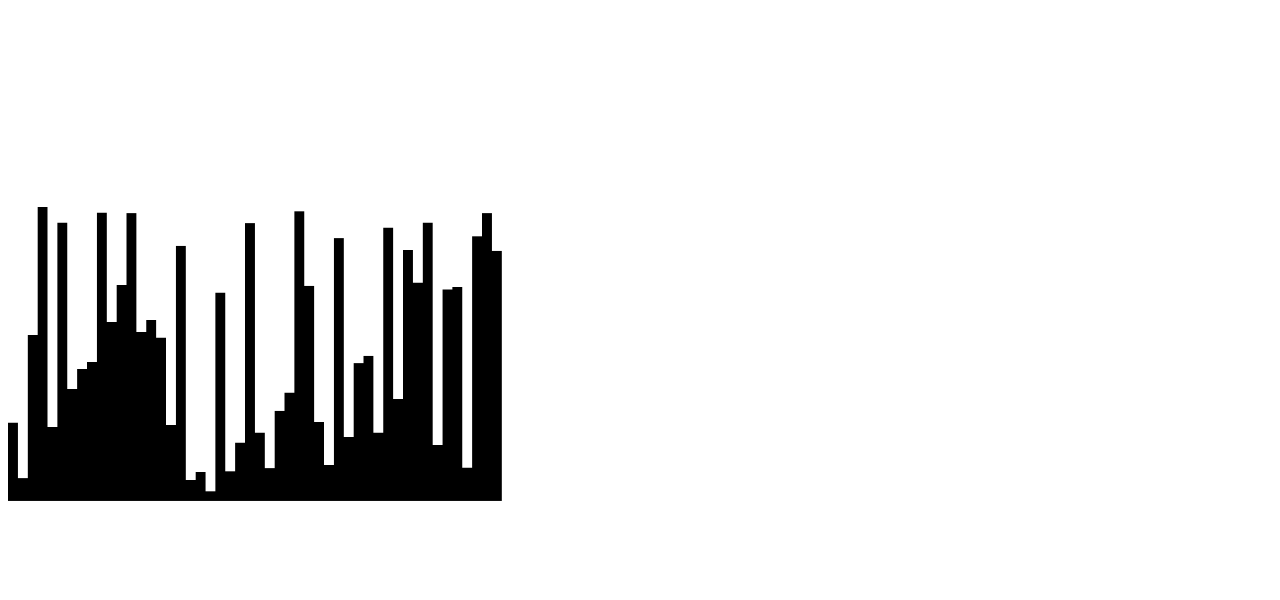
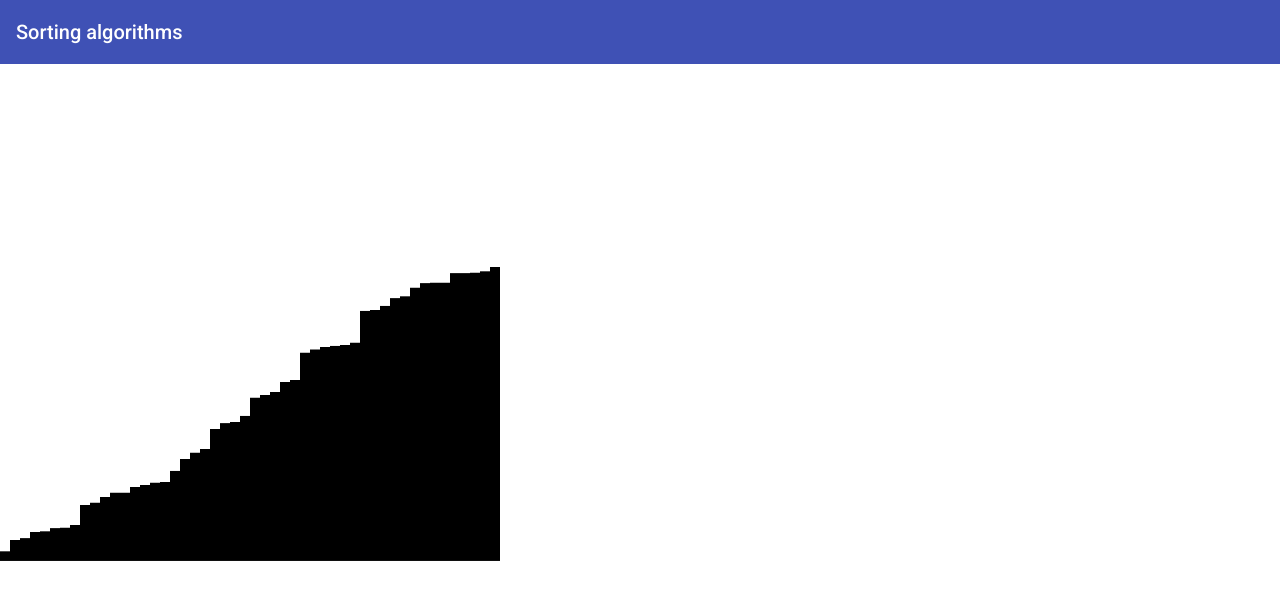
Before and after one commit to bojan-balinovic/Sorting-Algorithms, an Angular app: page / in a window 1280 px wide. Shown: the top 600 px of the page. Built offline with nearby package versions, Linux system fonts and the light colour scheme.

Commit message:
add material design; add toolbar

```diff
--- a/angular.json
+++ b/angular.json
@@ -28,6 +28,7 @@
               "src/assets"
             ],
             "styles": [
+              "./node_modules/@angular/material/prebuilt-themes/indigo-pink.css",
               "src/styles.scss"
             ],
             "scripts": []
@@ -96,6 +97,7 @@
               "src/assets"
             ],
             "styles": [
+              "./node_modules/@angular/material/prebuilt-themes/indigo-pink.css",
               "src/styles.scss"
             ],
             "scripts": []
--- a/package.json
+++ b/package.json
@@ -11,10 +11,12 @@
   "private": true,
   "dependencies": {
     "@angular/animations": "^14.2.0",
+    "@angular/cdk": "^14.2.7",
     "@angular/common": "^14.2.0",
-    "@angular/compiler": "^14.2.0",
+    "@angular/compiler": "^14.2.17",
     "@angular/core": "^14.2.0",
     "@angular/forms": "^14.2.0",
+    "@angular/material": "^14.2.7",
     "@angular/platform-browser": "^14.2.0",
     "@angular/platform-browser-dynamic": "^14.2.0",
     "@angular/router": "^14.2.0",
--- a/src/app/alghorithms/bubble-sort.ts
+++ b/src/app/alghorithms/bubble-sort.ts
@@ -10,8 +10,9 @@ export class BubbleSort extends SortStrategy {
                         nodes[x].value = nodes[y].value;
                         nodes[y].value = p;
                     }
-                    await nodeSwapCallback(nodes);
                 }
+                await nodeSwapCallback(nodes);
+
             }
             resolve(nodes);
         })
--- a/src/app/app.component.html
+++ b/src/app/app.component.html
@@ -1,3 +1,9 @@
+<mat-toolbar color="primary">
+  <mat-toolbar-row>
+    <span>Sorting algorithms</span>
+  </mat-toolbar-row>
+</mat-toolbar>
+
 <div class="rectangles-wrapper">
   <app-chart #chart></app-chart>
 </div>
--- a/src/app/app.component.ts
+++ b/src/app/app.component.ts
@@ -4,6 +4,7 @@ import { BubbleSort } from './alghorithms/bubble-sort';
 import { QuickSort } from './alghorithms/quick-sort';
 import { SortingAlghorithm } from './alghorithms/sorting-alghorithm';
 import { ChartComponent } from './components/chart/chart.component';
+import { SelectionSort } from './alghorithms/selection-sort';
 
 @Component({
   selector: 'app-root',
@@ -20,10 +21,10 @@ export class AppComponent implements OnInit {
   sortingAlgorithm: SortingAlghorithm = new SortingAlghorithm();
   constructor(private zone: NgZone) {}
   ngOnInit() {
-    this.sortingAlgorithm.setTrategy(new QuickSort());
+    this.sortingAlgorithm.setTrategy(new BubbleSort());
   }
   async ngAfterViewInit() {
-    this.zone.runOutsideAngular(async() => {
+    this.zone.runOutsideAngular(async () => {
       for (let i = 0; i < 50; i++) {
         let randomNumber = Math.random() * 500;
         this.nodes.push(new Node({ id: i, value: Math.floor(randomNumber) }));
@@ -33,16 +34,29 @@ export class AppComponent implements OnInit {
 
       this.sortingAlgorithm
         .sort(this.nodes, async (nodes: any[]) => {
-          this.chartComponent.updateNodes(nodes);
-          await delay(1)
+          //console.log(nodes)
+           this.chartComponent.updateNodes(nodes);
+          console.log('udpate ');
+          await delay(100);
+          //  new Promise((resolve) => {
+          //   setTimeout(() => {
+          //     requestAnimationFrame(() => {
+          //       this.chartComponent.updateNodes(nodes);
+          //       resolve(undefined);
+          //     });
+
+          //   }, 100);
+          // });
         })
         .then((nodes) => {
           this.nodes = nodes;
+          console.log(nodes);
         });
 
       console.log(this.nodes);
     });
   }
+  bla() {}
 }
 
 function delay(milliseconds: number) {
--- a/src/index.html
+++ b/src/index.html
@@ -6,8 +6,11 @@
   <base href="/">
   <meta name="viewport" content="width=device-width, initial-scale=1">
   <link rel="icon" type="image/x-icon" href="favicon.ico">
+  <link rel="preconnect" href="https://fonts.gstatic.com">
+  <link href="https://fonts.googleapis.com/css2?family=Roboto:wght@300;400;500&display=swap" rel="stylesheet">
+  <link href="https://fonts.googleapis.com/icon?family=Material+Icons" rel="stylesheet">
 </head>
-<body>
+<body class="mat-typography">
   <app-root></app-root>
 </body>
 </html>
--- a/src/styles.scss
+++ b/src/styles.scss
@@ -1 +1,8 @@
-/* You can add global styles to this file, and also import other style files */
+@import '~@angular/material/theming';//notice that the file imported is also different
+@include mat-core();
+
+$candy-app-primary: mat-palette($mat-indigo); //notice that functions not Namespaced
+
+$candy-app-accent:  mat-palette($mat-pink, A200, A100, A400);
+html, body { height: 100%; }
+body { margin: 0; font-family: Roboto, "Helvetica Neue", sans-serif; }
```
Also changed, not shown: src/app/app.module.ts (+9 -2 lines), 1 other file (tests, documents, lock files or other folders).
